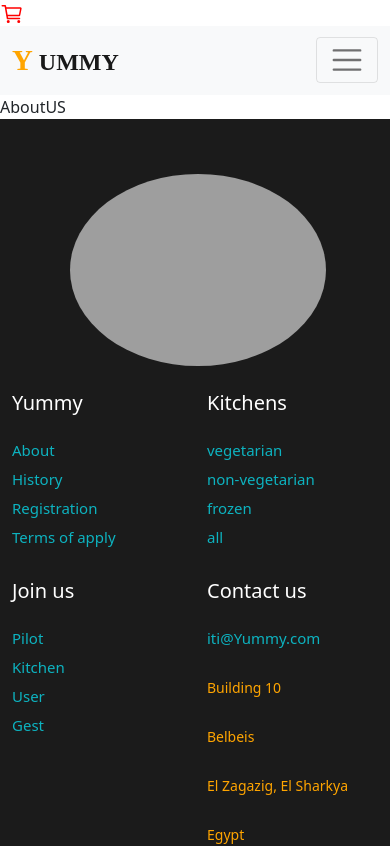
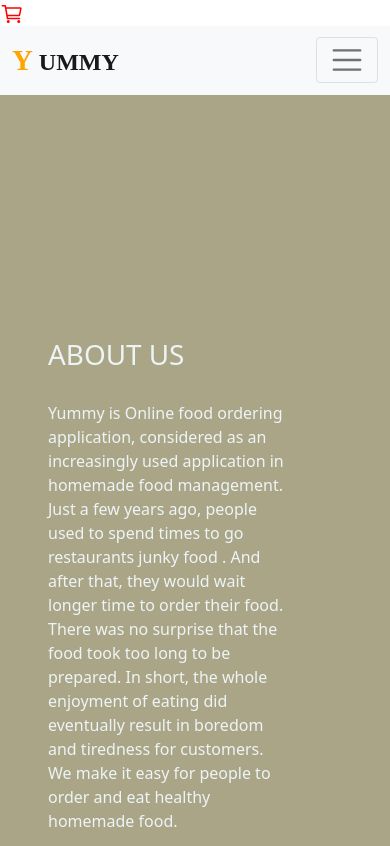
Before and after one commit to ZiadAmrAbdElmonaam/Yummy-Front, a React (Create React App) app: page /aboutUs in a window 390 px wide. Shown: the top 846 px of the page. Built offline with nearby package versions, Linux system fonts and the light colour scheme.

Commit message:
add about us

```diff
--- a/src/components/AboutUs/AboutUS.jsx
+++ b/src/components/AboutUs/AboutUS.jsx
@@ -1,5 +1,23 @@
 import React from "react";
-
+import "./AboutUs.css";
 export default function AboutUS() {
-  return <div>AboutUS</div>;
+  return (
+    <div class="about-us">
+      <div class="about-top p-5">
+        <div class="top">
+          <h1>ABOUT US</h1>
+          <p>
+            Yummy is Online food ordering application, considered as an
+            increasingly used application in homemade food management. Just a
+            few years ago, people used to spend times to go restaurants junky
+            food . And after that, they would wait longer time to order their
+            food. There was no surprise that the food took too long to be
+            prepared. In short, the whole enjoyment of eating did eventually
+            result in boredom and tiredness for customers. We make it easy for
+            people to order and eat healthy homemade food.
+          </p>
+        </div>
+      </div>
+    </div>
+  );
 }
--- a/src/components/AboutUs/AboutUs.css
+++ b/src/components/AboutUs/AboutUs.css
@@ -0,0 +1,148 @@
+.about-top {
+  background-image: url("http://localhost:8080/avatars/images/about.jpg");
+  background-size: cover;
+  background-repeat: no-repeat;
+  height: 100vh;
+  width: 100%;
+}
+.about-us::before {
+  background-color: rgba(255, 213, 0, 0.139);
+  content: " ";
+  height: 100%;
+  width: 100%;
+  position: absolute;
+}
+.top {
+  position: absolute;
+  top: 50%;
+  color: #edf4f5;
+}
+.top p {
+  width: 50%;
+  margin-top: 30px;
+}
+.about-bottom {
+  background-color: #f6fcfc;
+  color: #113e6b;
+}
+.head {
+  text-align: center;
+}
+.head h1 {
+  font-weight: 600;
+  font-size: 40px;
+}
+.box {
+  background-color: #fff;
+  padding: 20px 10px 30px 10px;
+  text-align: center;
+  border-radius: 15px;
+  margin-top: 25px;
+}
+.box-top {
+  padding: 20px;
+}
+.box img {
+  width: 50%;
+  object-fit: cover;
+  border-radius: 20px;
+}
+.box-bottom h1 {
+  font-size: 20px;
+  margin: 7px 0 15px 0;
+}
+.box-bottom h3 {
+  font-size: 16px;
+}
+
+/* Large Devices, Wide Screens */
+@media only screen and (max-width: 1199px) {
+  .box img {
+    width: 70%;
+  }
+  .box h1 {
+    font-size: 20px;
+  }
+  .box h3 {
+    font-size: 15px;
+  }
+}
+/* Medium Devices, Desktops */
+@media only screen and (max-width: 991px) {
+  .box img {
+    width: 100%;
+  }
+  .box h1 {
+    font-size: 17px;
+  }
+  .box h3 {
+    font-size: 15px;
+  }
+}
+
+/* Small Devices, Tablets */
+@media only screen and (max-width: 767px) {
+  .top p {
+    font-size: 16px;
+  }
+  .top .h1 {
+    font-size: 25px;
+  }
+}
+.form-btn {
+  width: 90%;
+}
+.box img {
+  width: 85%;
+}
+/* Extra Small Devices, Phones */
+@media only screen and (max-width: 575px) {
+  .top p {
+    font-size: 16px;
+    width: 70%;
+  }
+  .top .h1 {
+    font-size: 25px;
+  }
+}
+.head h1 {
+  font-size: 34px;
+}
+.box img {
+  width: 60%;
+}
+
+/* Extra Small Devices, Phones */
+@media only screen and (max-width: 479px) {
+  .top p {
+    font-size: 16px;
+    width: 85%;
+  }
+  .top .h1 {
+    font-size: 25px;
+  }
+}
+.head h1 {
+  font-size: 24px;
+}
+.box img {
+  width: 90%;
+}
+
+/* Extra Small Devices, Phones */
+@media only screen and (max-width: 360px) {
+  .top p {
+    font-size: 16px;
+    width: 90%;
+  }
+  .top .h1 {
+    font-size: 25px;
+  }
+}
+.head h1 {
+  font-size: 20px;
+}
+
+/* Custom, iPhone Retina */
+@media only screen and (max-width: 319px) {
+}
--- a/src/components/ContactUS/ContactUs.css
+++ b/src/components/ContactUS/ContactUs.css
@@ -6,7 +6,7 @@
   width: 100%;
 }
 .contact-us::before {
-  background-color: rgba(250, 108, 20, 0.516);
+  background-color: rgba(255, 213, 0, 0.139);
   content: " ";
   height: 100%;
   width: 100%;
```
